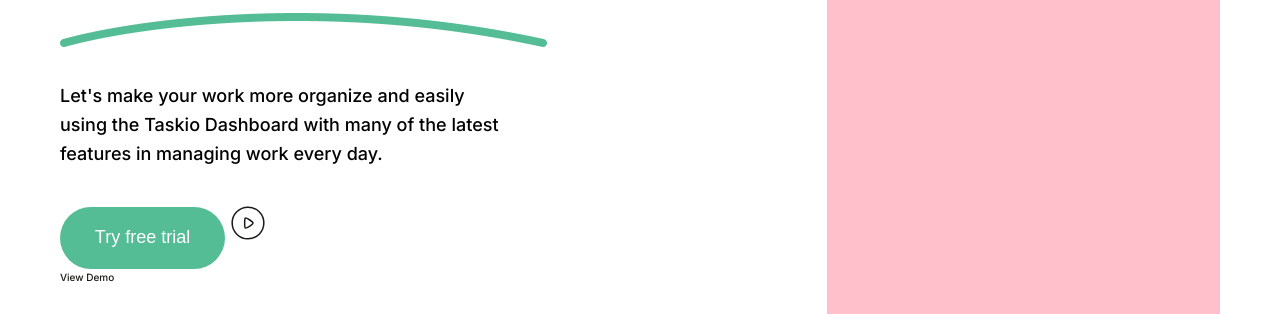
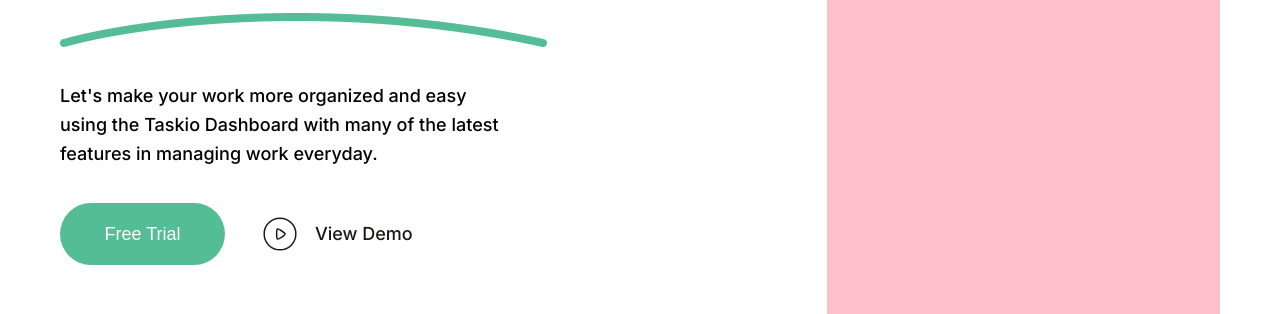
Before and after one commit to olaoyo/biccas, a website: page index.html in a window 1280 px wide. Shown: the part 486-800 px from the top of the page. Drawn offline with Linux system fonts and the light colour scheme.

Commit message:
add hero text section

```diff
--- a/index.html
+++ b/index.html
@@ -45,11 +45,11 @@
     <div class="hero__text">
       <h1 class="hero__text-h1 heading-1">We’re here to Increase your Productivity</h1>
       <img class="hero__text-arc" src="img/header_text-arc.png" alt="Green Arc">
-      <p class="hero__text-p paragraph-1">Let's make your work more organize and easily using the Taskio Dashboard with many of the latest features in managing work every day.</p>
+      <p class="hero__text-p paragraph-1">Let's make your work more organized and easy using the Taskio Dashboard with many of the latest features in managing work everyday.</p>
       <div class="hero__text-trial">
-        <button class="hero__text-trial-btn paragraph-1">Try free trial</button>
+        <button class="hero__text-trial-btn paragraph-1">Free Trial</button>
         <img class="hero__text-trial-img" src="img/play.svg" alt="Play Image">
-        <p class="hero__text-trial-p">View Demo</p>
+        <p class="hero__text-trial-p paragraph-1">View Demo</p>
       </div>
 
     </div>
--- a/sass/_hero__text.scss
+++ b/sass/_hero__text.scss
@@ -3,7 +3,7 @@
   background-color: $color-primary;
 
   display: grid;
-  grid-template-rows: repeat(4, max-content) ;
+  grid-template-rows: repeat(4, max-content);
   //   grid-template-rows: repeat(2, max-content) repeat(2, min-content) ;
   row-gap: 3.5rem;
   grid-template-columns: 35vw;
@@ -23,10 +23,12 @@
     color: $color-text-dark-3;
     justify-self: start;
     align-self: start;
-
   }
 
   &-trial {
+    display: grid;
+    grid-template-columns: max-content min-content max-content;
+    column-gap: 1.5rem;
 
     &-btn {
       display: inline-block;
@@ -36,13 +38,41 @@
       width: 16.5rem;
       border-radius: 40px;
       border: none;
+      margin-right: 2rem;
+
+      justify-self: center;
+      align-self: center;
+      transition: all 0.2s;
+
+      &:hover {
+        transform: translateY(-3px);
+        box-shadow: 0 1rem 2rem rgba($color-tertiary-dark-2, 0.2);
+        background-color: $color-secondary-dark;
+        cursor: pointer;
+      }
+
+      &:active,
+      &:focus {
+        outline: none;
+        transform: translateY(-1px);
+        box-shadow: 0 0.5rem 1rem rgba($color-tertiary-dark-2, 0.2);
+      }
     }
 
     &-img {
+      justify-self: center;
+      align-self: center;
+      transition: all 0.2s;
+
+      &:hover {
+        cursor: pointer;
+      }
     }
 
     &-p {
       color: $color-text-dark-2;
+      justify-self: center;
+      align-self: center;
     }
   }
 }
```
Also changed, not shown: css/style.css. Lines whose indentation alone changed are shown as unchanged.
